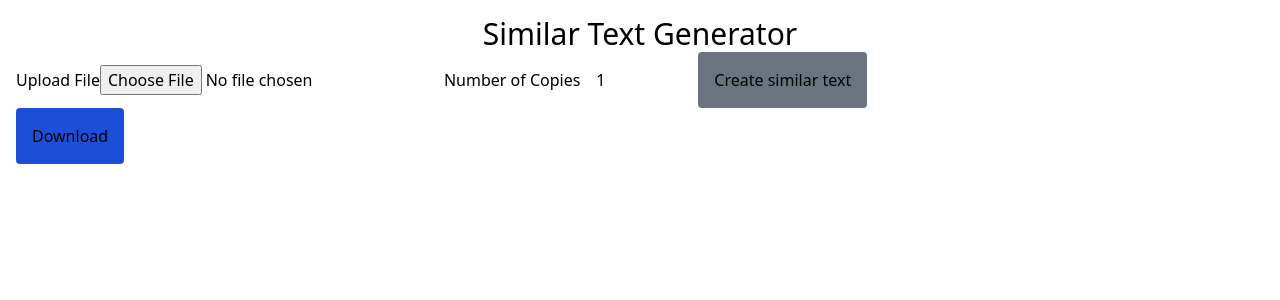
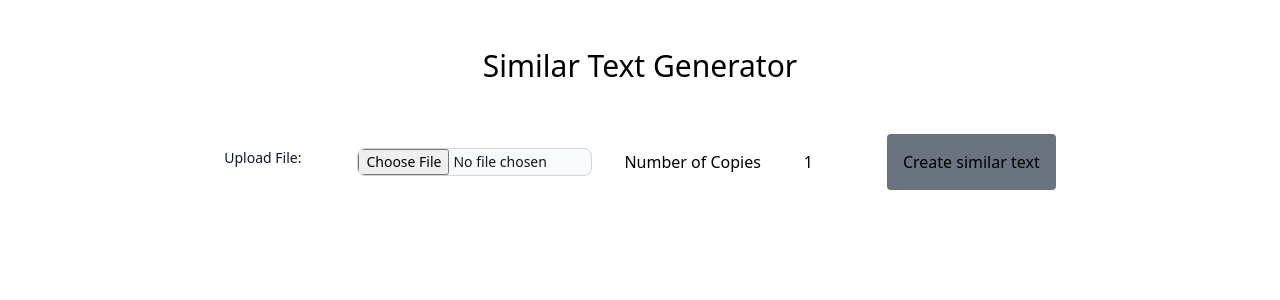
Before and after one commit to sinoct/ai-text-generator, a Next.js app: page / in a window 1280 px wide. Shown: the top 300 px of the page. Built offline with nearby package versions, Linux system fonts and the light colour scheme.

Commit message:
updated alignemt

```diff
--- a/src/components/similarTextGenerator.tsx
+++ b/src/components/similarTextGenerator.tsx
@@ -1,9 +1,7 @@
 import { FunctionComponent, useState } from "react";
-import { generateTexts } from "@/utils/similarTextGenerator";
 import { generateTextFromExcel } from "@/utils/generateTextsFromExcel";
 import * as xlsx from "xlsx";
 import { BarLoader } from "react-spinners";
-import ExcelDownloader from "./excelDownloader";
 
 const SimilatTextGenerator: FunctionComponent = () => {
   const [copies, setCopies] = useState(1);
@@ -11,6 +9,7 @@ const SimilatTextGenerator: FunctionComponent = () => {
   const [loader, setLoader] = useState(false);
   const [progress, setProgress] = useState({ current: 0, from: 0 });
   const [downloadExcel, setDownloadExcel] = useState({});
+  const [downloadReady, setDownloadReady] = useState(false);
 
   const copiesChangeHandler = (newText: any) => {
     setCopies(newText.target.value);
@@ -22,6 +21,7 @@ const SimilatTextGenerator: FunctionComponent = () => {
     console.log(json);
     setLoader(false);
     setDownloadExcel(json);
+    setDownloadReady(true);
   };
 
   const readUploadFile = (e: any) => {
@@ -62,10 +62,16 @@ const SimilatTextGenerator: FunctionComponent = () => {
 
   return (
     <div>
-      <div className="flex gap-8 items-center">
-        <div>
-          <label htmlFor="upload">Upload File</label>
+      <div className="flex gap-8 items-center justify-center">
+        <div className="flex gap-4 items-center py-8">
+          <label
+            className="flex mb-2 text-sm font-medium text-gray-900 dark:text-white w-full basis-1/2"
+            htmlFor="upload"
+          >
+            Upload File:
+          </label>
           <input
+            className="block w-full text-sm text-gray-900 border border-gray-300 rounded-lg cursor-pointer bg-gray-50 dark:text-gray-400 focus:outline-none dark:bg-gray-700 dark:border-gray-600 dark:placeholder-gray-400"
             type="file"
             name="upload"
             id="upload"
@@ -73,9 +79,10 @@ const SimilatTextGenerator: FunctionComponent = () => {
           />
         </div>
 
-        <div className="flex gap-4">
+        <div className="flex gap-4 items-center">
           <label htmlFor="width"> Number of Copies</label>
           <input
+            className="p-1 text-center"
             type="number"
             max="5"
             min="0"
@@ -107,12 +114,16 @@ const SimilatTextGenerator: FunctionComponent = () => {
           </div>
         )}
       </div>
-      <button
-        className="bg-blue-700 hover:bg-blue-500 p-4 rounded"
-        onClick={() => exportData(downloadExcel)}
-      >
-        Download
-      </button>
+      {downloadReady && (
+        <div className="flex justify-center">
+          <button
+            className="bg-blue-700 hover:bg-blue-500 p-4 rounded"
+            onClick={() => convertToJson(downloadExcel)}
+          >
+            Download
+          </button>
+        </div>
+      )}
     </div>
   );
 };
--- a/src/pages/index.tsx
+++ b/src/pages/index.tsx
@@ -16,7 +16,7 @@ export default function Home() {
         <link rel="icon" href="/favicon.ico" />
       </Head>
       <div className="p-4">
-        <div className="text-3xl flex justify-center">
+        <div className="text-3xl flex justify-center py-8">
           {" "}
           Similar Text Generator{" "}
         </div>
--- a/src/utils/generateTextsFromExcel.ts
+++ b/src/utils/generateTextsFromExcel.ts
@@ -15,7 +15,7 @@ export const generateTextFromExcel = async (
   //     console.log(item);
   //   });
   let json = [];
-  for (let i = 0; i < 3; i++) {
+  for (let i = 0; i < 1; i++) {
     updateProgress({ current: i, from: excel.length });
     try {
       const generated = await generateTexts(excel[i]["Rövid Leírás"], count);
@@ -27,7 +27,6 @@ export const generateTextFromExcel = async (
       updated["TS"] = choices[3].text || "";
       updated["PR"] = choices[4].text || "";
       json.push(updated);
-      console.log(generated.data.choices);
     } catch (error) {
       json.push(excel[i]);
     }
```
